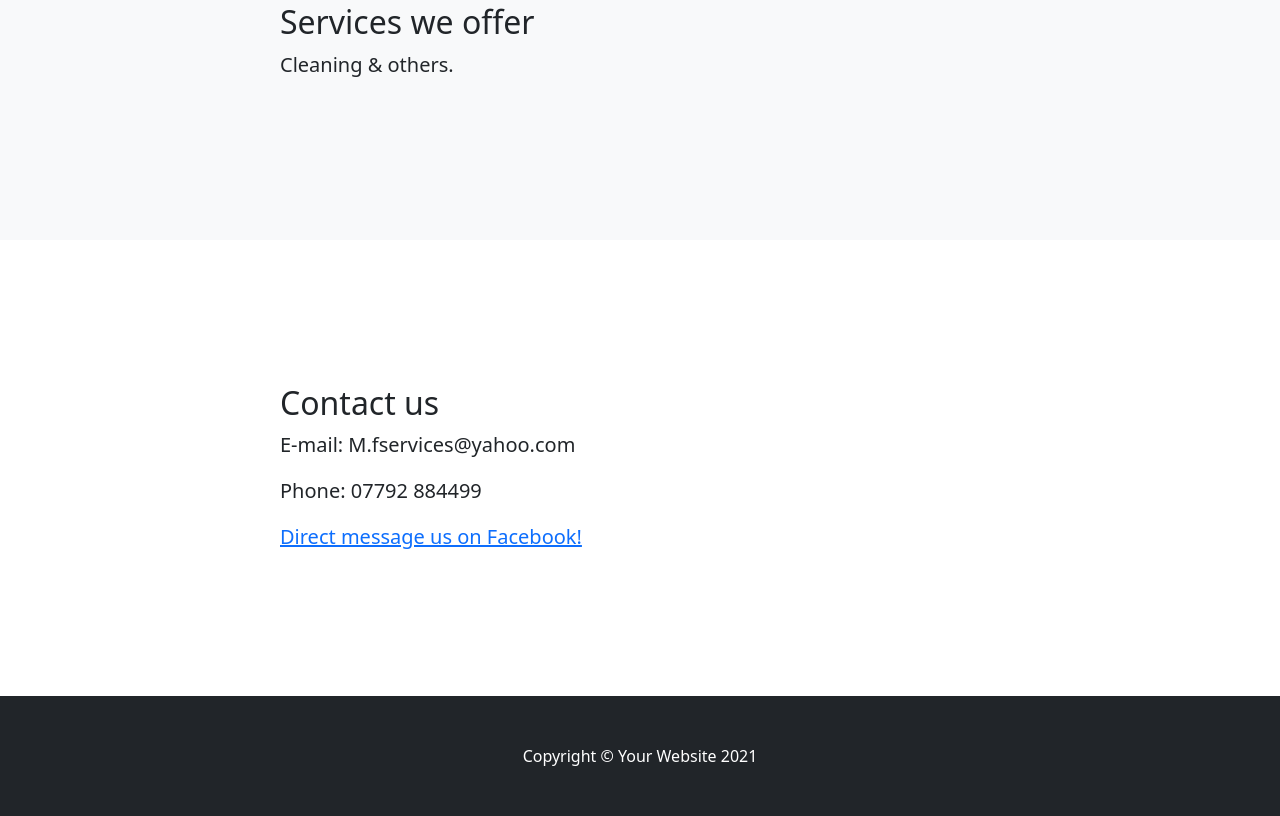
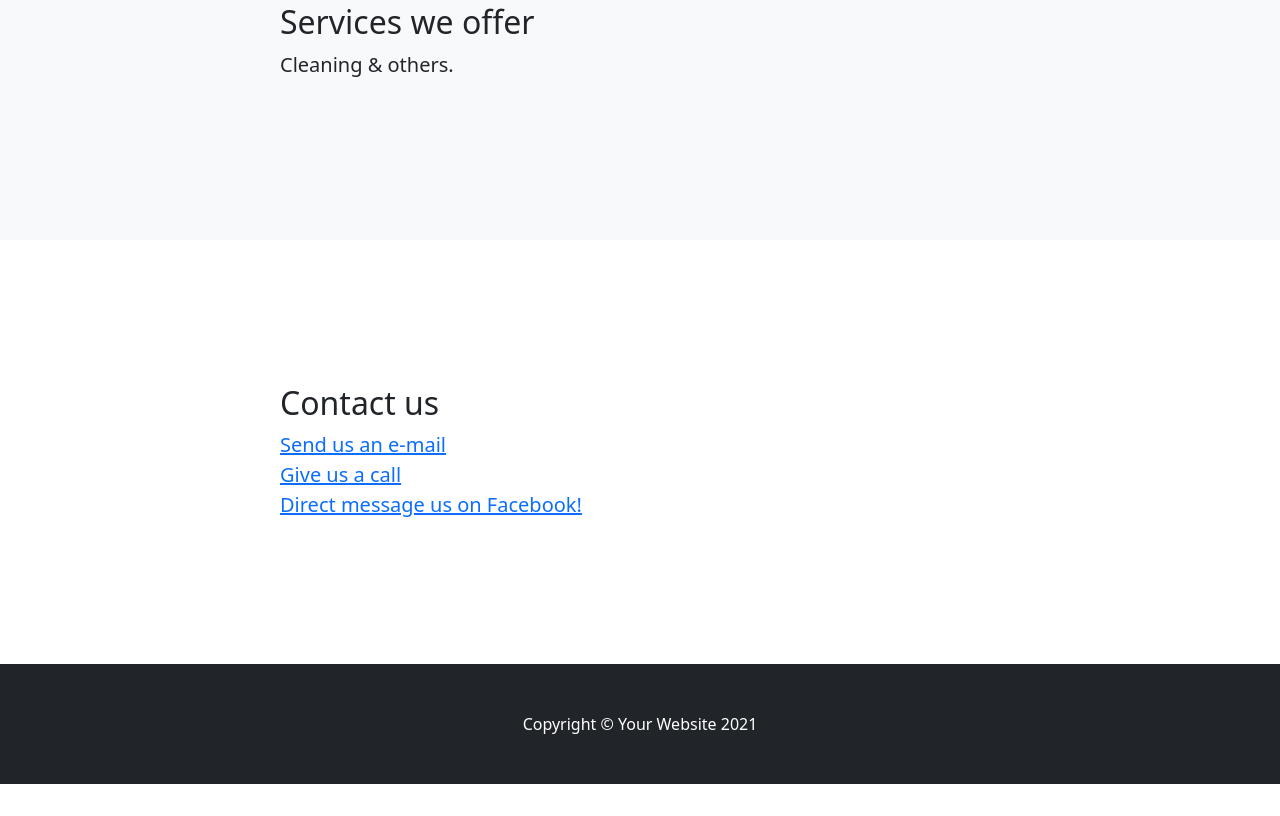
Before and after one commit to Stewxrt/mfcleaning, a plain HTML site: page index.html in a window 1280 px wide. Shown: the part 983-1799 px from the top of the page. After the commit the page ends 1767 px from the top, so only its background shows below. Drawn offline with nearby package versions, Linux system fonts and the light colour scheme.

Commit message:
Add files via upload

```diff
--- a/index.html
+++ b/index.html
@@ -65,8 +65,10 @@
                 <div class="row gx-4 justify-content-center">
                     <div class="col-lg-8">
                         <h2>Contact us</h2>
-                        <p class="lead">E-mail: M.fservices@yahoo.com</p>
-                        <p class="lead">Phone: 07792 884499</p>
+                        <a class="lead" href="mailto:M.fservices@yahoo.com">Send us an e-mail</a>
+                        <br>
+                        <a class="lead" href="tel:07792884499">Give us a call</a>
+                        <br>
                         <a class="lead "href="https://www.facebook.com/mfcleaningservices/">Direct message us on Facebook!</a>
                     </div>
                 </div>
```
